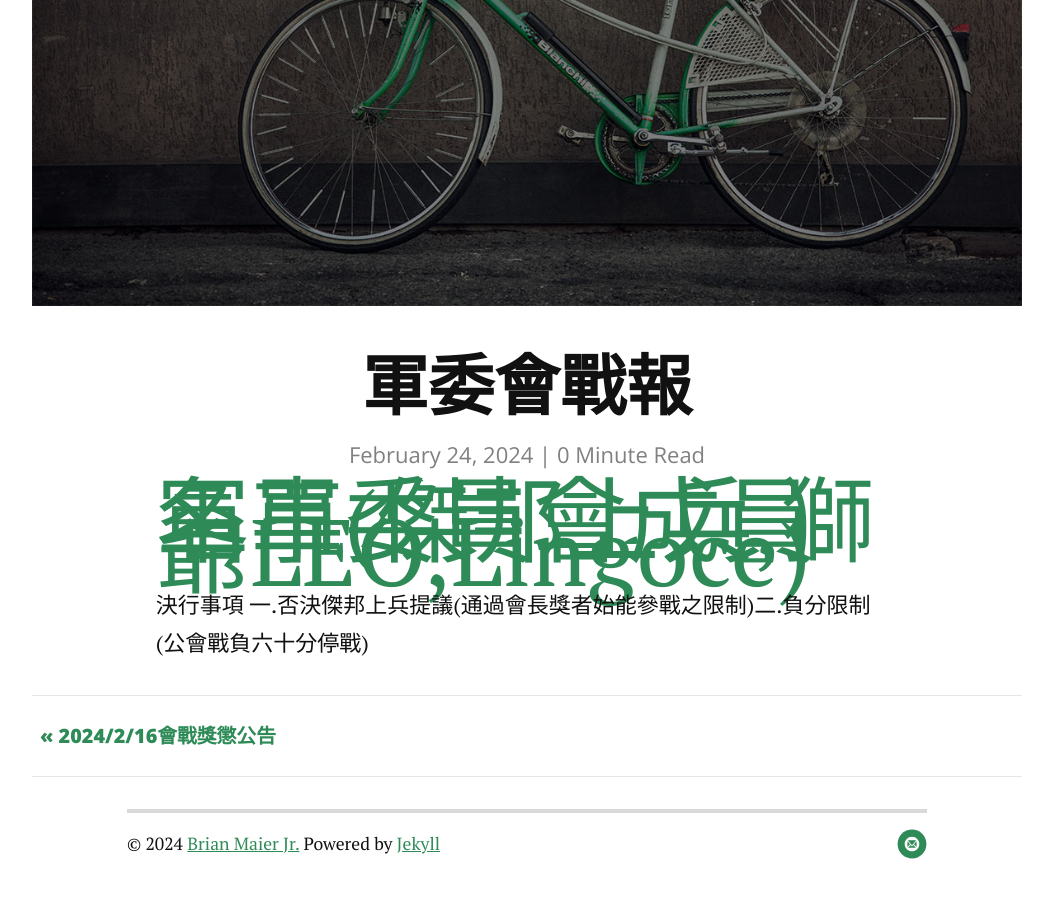
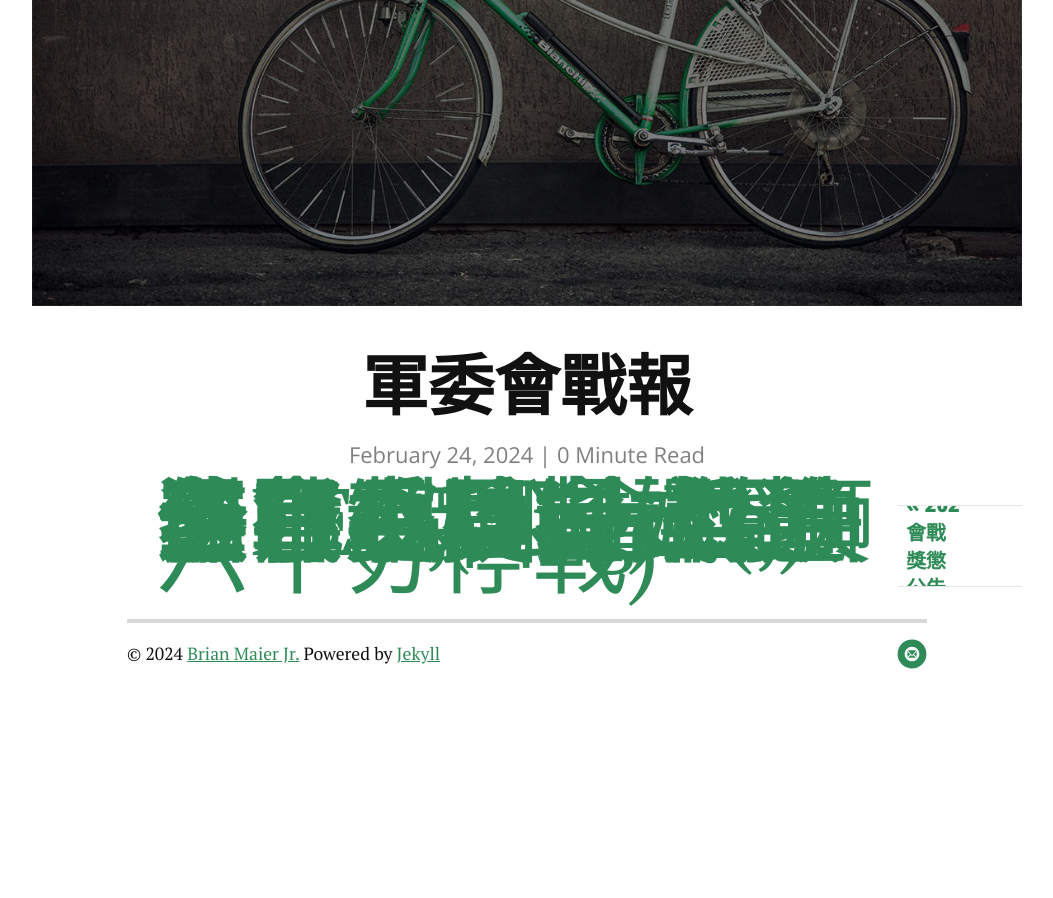
Before and after one commit to jetbomb2012/beloved, a Jekyll site: the page built from _posts/2014-12-14-featured-image.markdown, in a window 1280 px wide and 900 px high, scrolled down 716 px. Shown: the whole window, without its empty margins (113-1166 px from the left). Built offline with Jekyll 4.4.1, drawn with Linux system fonts in a browser that asks for light colours; nearby versions of some CDN libraries; after the commit the page ends 1427 px from its top, so only the background shows below that.

Commit message:
Update 2014-12-14-featured-image.markdown

```diff
--- a/_posts/2014-12-14-featured-image.markdown
+++ b/_posts/2014-12-14-featured-image.markdown
@@ -5,6 +5,4 @@ date:   2024-02-24
 image: touring.jpg
 ---
 
-<p class="intro"><span class="dropcap">軍事委員會成員名單(傑邦上兵,獅爺LEO,Lingoce)</span></p>
-
-<P>決行事項 一.否決傑邦上兵提議(通過會長獎者始能參戰之限制)二.負分限制(公會戰負六十分停戰)</P>
+<p class="intro"><span class="dropcap">軍事委員會成員名單(傑邦上兵,獅爺LEO,Lingoce)決行事項 一.否決傑邦上兵提議(通過會長獎者始能參戰之限制)二.負分限制(公會戰負六十分停戰)</span></p>
```
